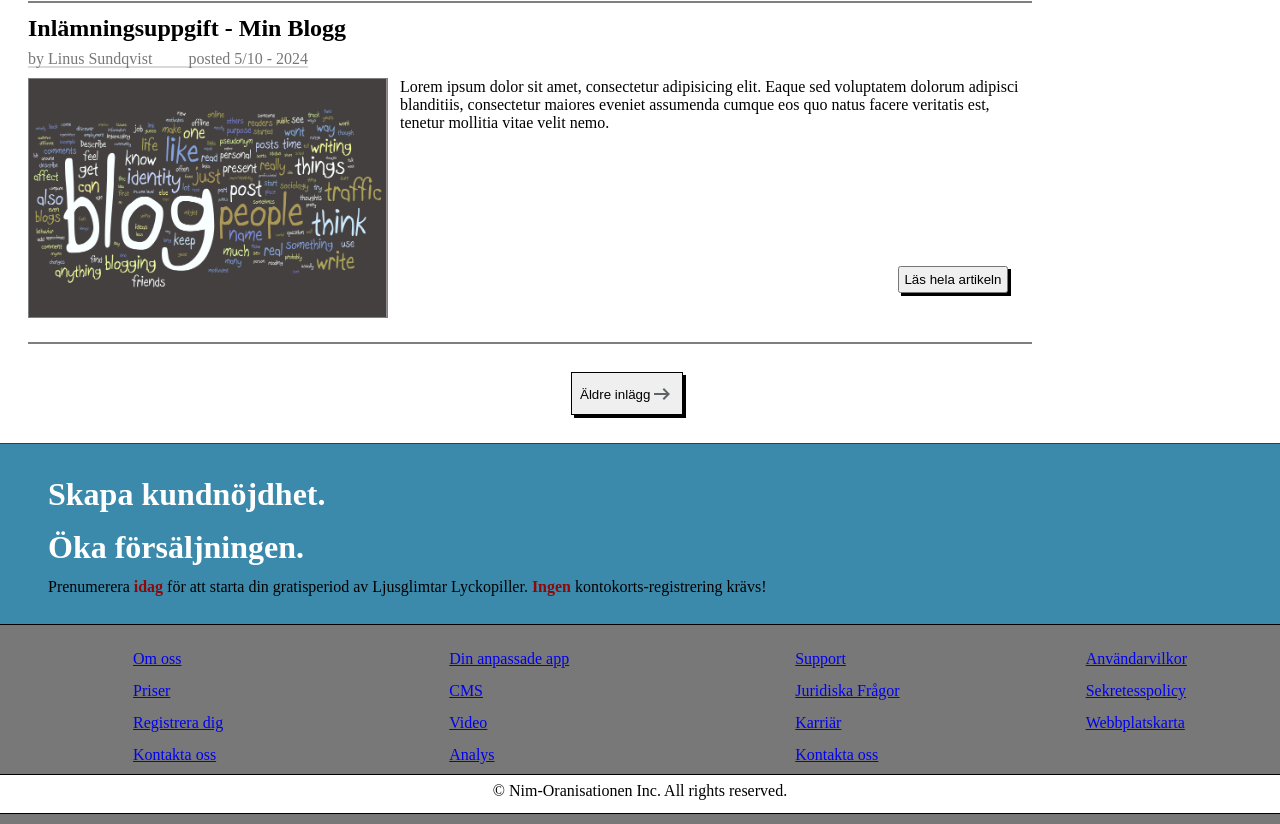
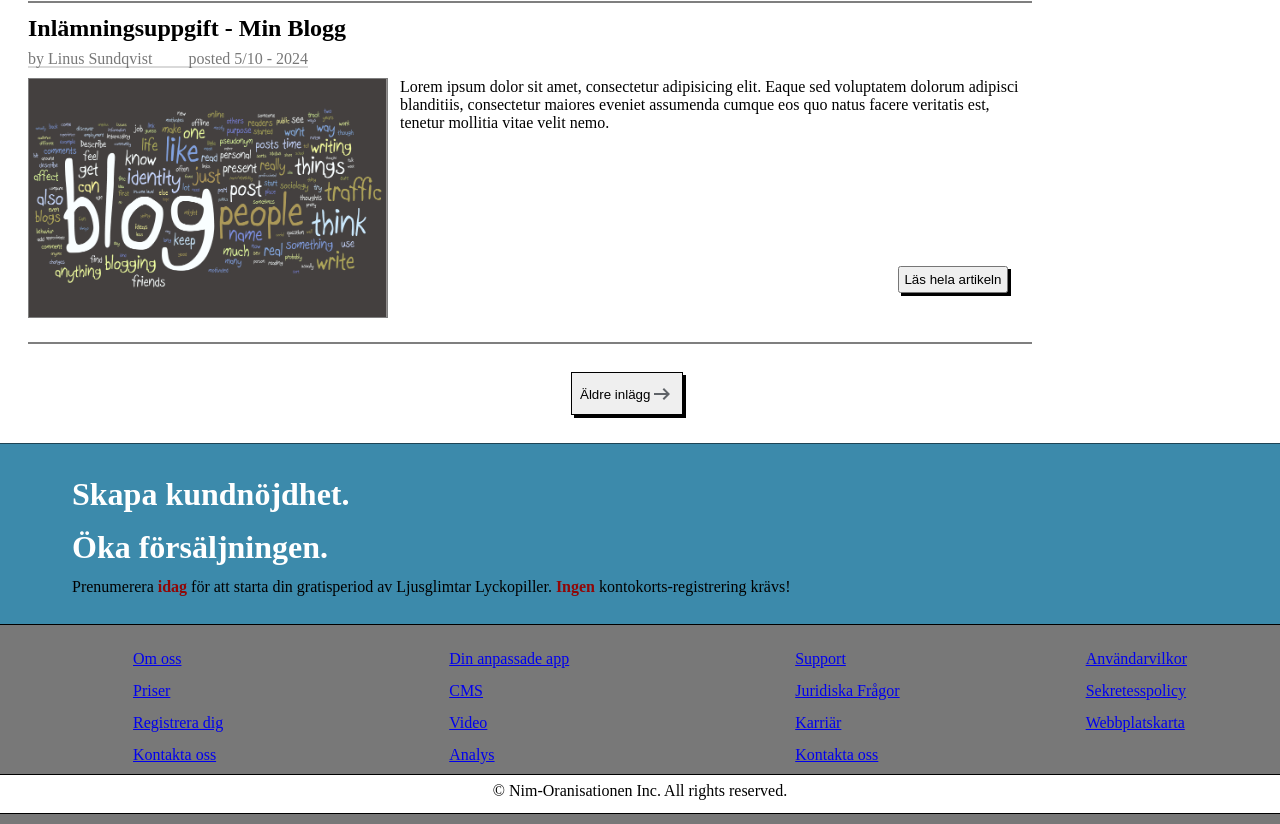
Before and after one commit to Sunkan86/Sunkan86.github.io, a plain HTML site: page index.html in a window 1280 px wide. Shown: the part 1210-2034 px from the top of the page. Drawn offline with Linux system fonts and the light colour scheme.

Commit message:
Add spacing on cta message

```diff
--- a/styles/styles.css
+++ b/styles/styles.css
@@ -260,7 +260,7 @@ body {
 .cta-wrapper {
     border-top: 1px solid rgba(0, 0, 0, 0.5);
     line-height: 1.65;
-    padding: 24px 48px;
+    padding: 24px 72px;
     background-color: var(--bg-skyblue);
 }
 
```
